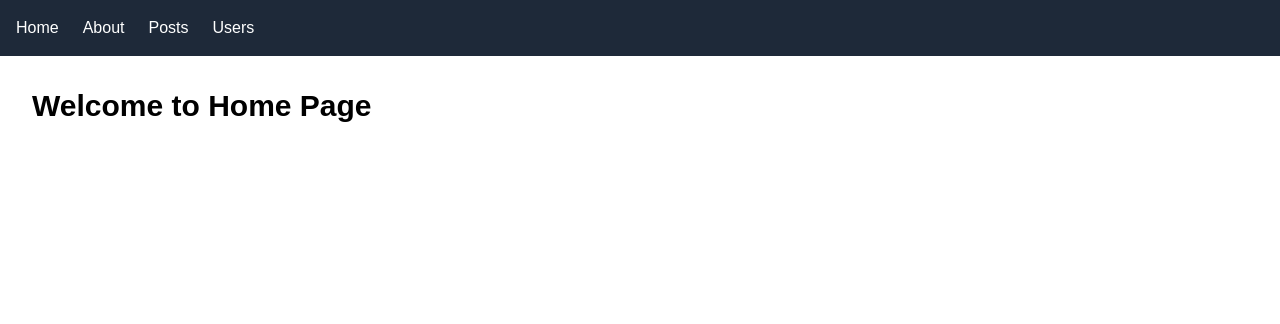
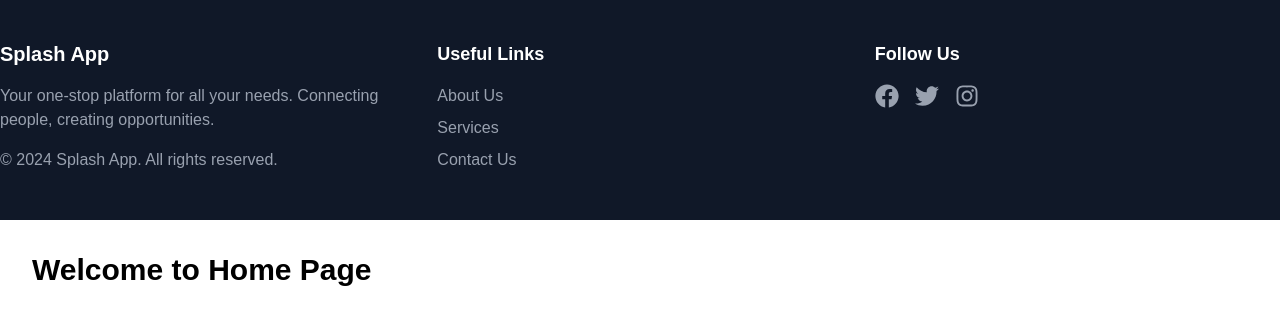
Before and after one commit to Ogidol/alx-project-0x03-setup, a Next.js app in the folder alx-project-0x03/: page /home in a window 1280 px wide. Shown: the top 324 px of the page. Built offline with nearby package versions, Linux system fonts and the light colour scheme.

Commit message:
first commit

```diff
--- a/alx-project-0x03/components/layouts/Header.tsx
+++ b/alx-project-0x03/components/layouts/Header.tsx
@@ -1,26 +1,58 @@
-import Link from "next/link"; // Lets us navigate without refreshing
-import React from "react";
+import {
+FaFacebook,
+FaTwitter,
+FaInstagram } from 'react-icons/fa';
 
-const Header: React.FC = () => {
+const Footer: React.FC = () => {
   return (
-    <header className="bg-gray-800 text-white p-4">
-      <nav className="flex gap-6">
-        {/* Each Link navigates to a page */}
-        <Link href="/home" className="hover:underline">
-          Home
-        </Link>
-        <Link href="/about" className="hover:underline">
-          About
-        </Link>
-        <Link href="/posts" className="hover:underline">
-          Posts
-        </Link>
-        <Link href="/users" className="hover:underline">
-          Users
-        </Link>
-      </nav>
-    </header>
+    <footer className="bg-gray-900 text-white py-10">
+      <div className="container mx-auto grid grid-cols-1 md:grid-cols-3 gap-8">
+        <div>
+          <h3 className="text-xl font-bold mb-4">Splash App</h3>
+          <p className="text-gray-400 mb-4">
+            Your one-stop platform for all your needs. Connecting people, creating opportunities.
+          </p>
+          <p className="text-gray-400">© 2024 Splash App. All rights reserved.</p>
+        </div>
+
+        <div>
+          <h4 className="text-lg font-semibold mb-4">Useful Links</h4>
+          <ul>
+            <li className="mb-2">
+              <a href="/about" className="text-gray-400 hover:text-white transition duration-300">
+                About Us
+              </a>
+            </li>
+            <li className="mb-2">
+              <a href="/services" className="text-gray-400 hover:text-white transition duration-300">
+                Services
+              </a>
+            </li>
+            <li className="mb-2">
+              <a href="/contact" className="text-gray-400 hover:text-white transition duration-300">
+                Contact Us
+              </a>
+            </li>
+          </ul>
+        </div>
+
+        <div>
+          <h4 className="text-lg font-semibold mb-4">Follow Us</h4>
+          <div className="flex space-x-4">
+            <a href="https://facebook.com" target="_blank" rel="noopener noreferrer" className="text-gray-400 hover:text-white transition duration-300">
+              <FaFacebook size={24} />
+            </a>
+            <a href="https://twitter.com" target="_blank" rel="noopener noreferrer" className="text-gray-400 hover:text-white transition duration-300">
+              <FaTwitter size={24} />
+            </a>
+            <a href="https://instagram.com" target="_blank" rel="noopener noreferrer" className="text-gray-400 hover:text-white transition duration-300">
+              <FaInstagram size={24} />
+            </a>
+          </div>
+        </div>
+      </div>
+    </footer>
   );
-};
+}
 
-export default Header;
+export default Footer;
```
